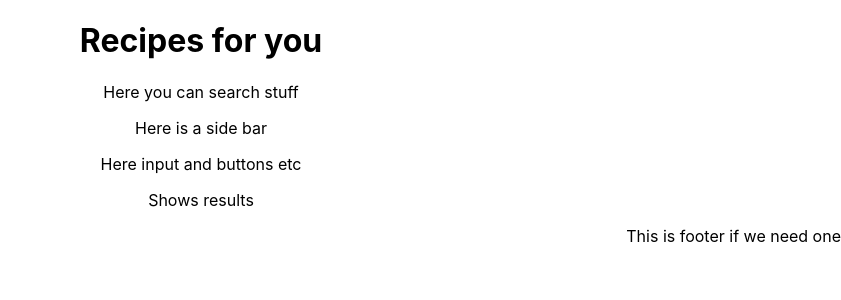
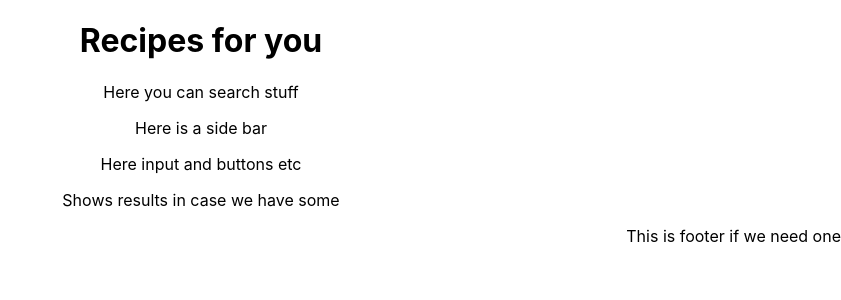
Before and after one commit to ylosmaki/RecipesReactFront, a React (Create React App) app: page / in a window 1280 px wide. Shown: the top 300 px of the page, without its empty margins (439-1280 px from the left). Built offline with nearby package versions, Linux system fonts and the light colour scheme.

Commit message:
components directory added

```diff
--- a/src/App.js
+++ b/src/components/App.js
@@ -1,5 +1,5 @@
 import React from 'react';
-import './App.css';
+import '../App.css';
 import Header from "./Header"
 import Sidebar from "./Sidebar"
 import Search from "./Search"
--- a/src/Results.js
+++ b/src/components/Results.js
@@ -3,7 +3,7 @@ import React from "react"
 function Results() {
     return (
         <div>
-            <p>Shows results</p>
+            <p>Shows results in case we have some</p>
         </div>
     )
 }
--- a/src/index.js
+++ b/src/index.js
@@ -1,7 +1,7 @@
 import React from 'react';
 import ReactDOM from 'react-dom';
 import './index.css';
-import App from './App';
+import App from './components/App';
 /*import * as serviceWorker from './serviceWorker';*/
 
 ReactDOM.render(<App />, document.getElementById('root'));
```
Also changed, not shown: src/components/Footer.js (renamed from src/Footer.js), src/components/Header.js (renamed from src/Header.js), src/components/Search.js (renamed from src/Search.js), src/components/Sidebar.js (renamed from src/Sidebar.js), 1 other file (tests, documents, lock files or other folders).
